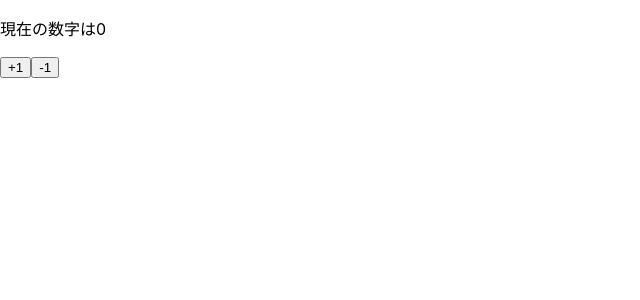
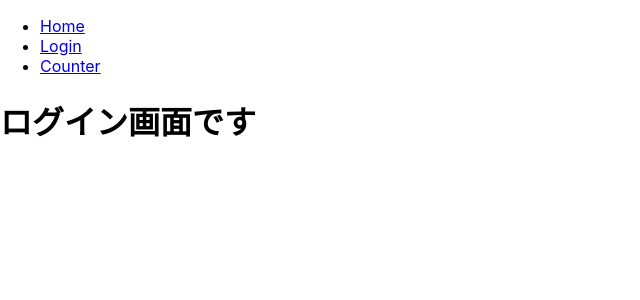
Before and after one commit to masaokaka/react-sample, a React (Create React App) app: page /login in a window 1280 px wide. Shown: the top 300 px of the page, without its empty margins (0-640 px from the left). Built offline with nearby package versions, Linux system fonts and the light colour scheme.

Commit message:
ルータの練習用です

```diff
--- a/package.json
+++ b/package.json
@@ -9,6 +9,7 @@
     "react": "^17.0.2",
     "react-dom": "^17.0.2",
     "react-redux": "^7.2.4",
+    "react-router-dom": "^5.2.0",
     "react-scripts": "4.0.3",
     "redux": "^4.1.0",
     "web-vitals": "^1.0.1"
--- a/src/App.js
+++ b/src/App.js
@@ -1,24 +1,36 @@
 import React from 'react';
-import { connect } from 'react-redux';
-import { countPlus , countMinus } from './actions';
+import {Home} from './component/Home';
+import {Login} from './component/Login';
+import {Counter} from './component/Counter';
+import {BrowserRouter as Router,Switch,Route,Link } from 'react-router-dom';
 
-const App = (props) => {
+const App = () => {
   return (
     <React.Fragment>
-      <p>現在の数字は{props.val}</p>
-      <button onClick={props.countPlus}>+1</button>
-      <button onClick={props.countMinus}>-1</button>
+      <Router>
+        <div>
+          <nav>
+            <ul>
+              <li>
+                <Link to='/'>Home</Link>
+              </li>
+              <li>
+                <Link to='/login'>Login</Link>
+              </li>
+              <li>
+                <Link to='/counter'>Counter</Link>
+              </li>
+            </ul>
+          </nav>
+        </div>
+        <Switch>
+          <Route path='/' exact component={Home}/>
+          <Route path='/login' exact component={Login}/>
+          <Route path='/counter' exact component={Counter}/>
+        </Switch>
+      </Router>
     </React.Fragment>
   );
 }
 
-const mapStateToProps = state => ({
-  val: state.counter.val
-})
-
-const mapDispatchToProps = dispatch => ({
-  countPlus:()=>dispatch(countPlus()),
-  countMinus:()=>dispatch(countMinus())
-})
-
-export default connect(mapStateToProps, mapDispatchToProps)(App);
+export default App;
--- /dev/null
+++ b/src/component/Counter.js
@@ -0,0 +1,16 @@
+import React from 'react';
+import {useSelector,useDispatch} from 'react-redux'
+import {countPlus,countMinus} from '../actions'
+
+const countSelector = (state) => state.counter.val
+export const Counter = () => {
+    const counter = useSelector(countSelector)
+    const dispatch = useDispatch()
+  return (
+    <React.Fragment>
+        <p>現在の数字は{counter}</p>
+        <button onClick={(()=>dispatch(countPlus))}>+1</button>
+        <button onClick={(()=>dispatch(countMinus))}>-1</button>
+    </React.Fragment>
+  );
+}
--- /dev/null
+++ b/src/component/Home.js
@@ -0,0 +1,3 @@
+export const Home = ()=>{
+    return <h1>ホーム画面です</h1>;
+}
--- /dev/null
+++ b/src/component/Login.js
@@ -0,0 +1,3 @@
+export const Login = ()=>{
+    return <h1>ログイン画面です</h1>;
+}
```
Also changed, not shown: 1 other file (tests, documents, lock files or other folders).
